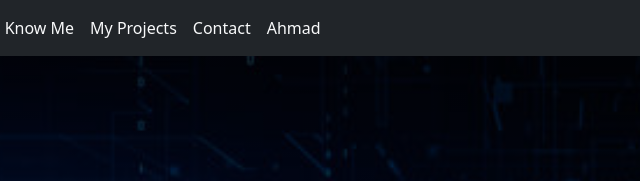
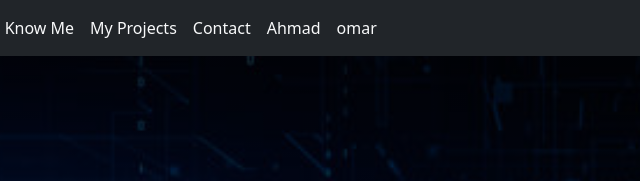
Before and after one commit to ahmaddayekh/demo, a plain HTML site: page home.html in a window 1280 px wide. Shown: the top 181 px of the page, 146-786 px from the left. Drawn offline with nearby package versions, Linux system fonts and the light colour scheme.

Commit message:
added omar link

```diff
--- a/home.html
+++ b/home.html
@@ -31,6 +31,9 @@
               <li class="nav-item ">
 
                 <a class="nav-link text-light" href="ahmad.html">Ahmad</a>
+              </li>
+              <li class="nav-item ">
+                <a class="nav-link text-light" href="omar.html">omar</a>
               </li>
 
 
```
